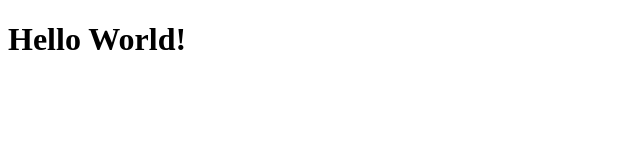
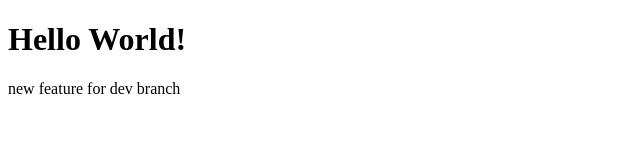
Before and after one commit to isirabhanuka/b24-git-lab-session, a plain HTML site: page index.html in a window 1280 px wide. Shown: the whole page, without its empty margins (0-640 px from the left). Drawn offline with Linux system fonts and the light colour scheme.

Commit message:
update p tag on dev

```diff
--- a/index.html
+++ b/index.html
@@ -2,5 +2,6 @@
 <html>
     <body>
         <h1>Hello World!</h1>
+        <p>new feature for dev branch</p>
     </body>
 </html>
```
